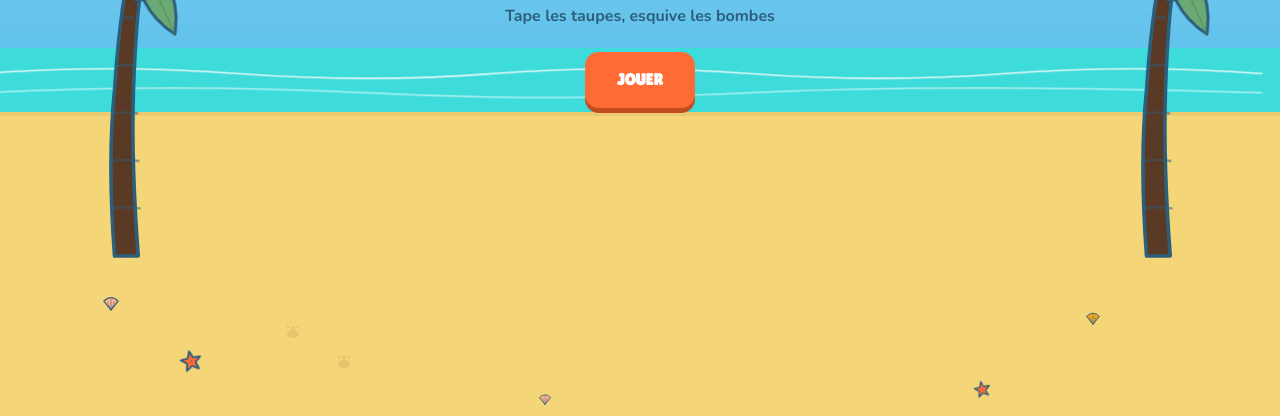
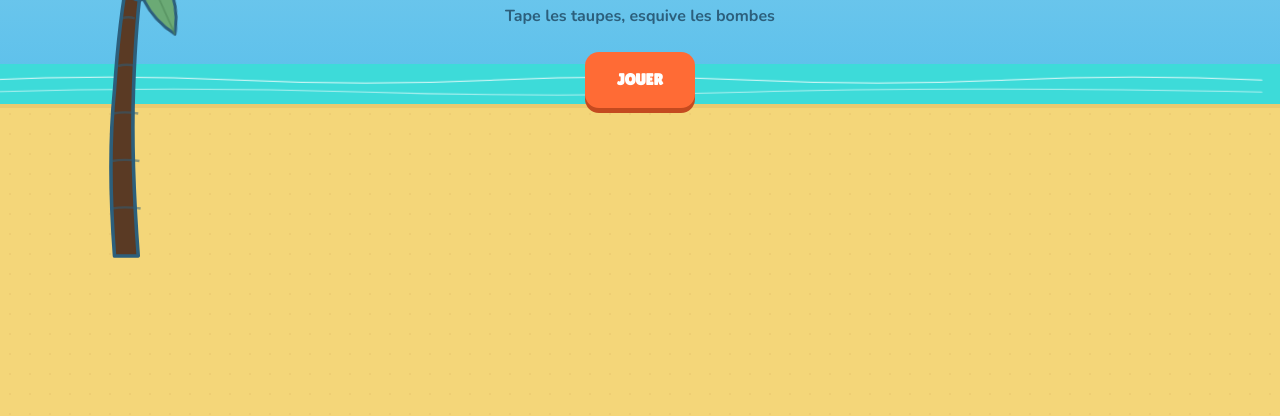
Before and after one commit to EddinAdou/TapeTaupe, a website built with Vite: page apps/web/index.html in a window 1280 px wide. Shown: the part 384-800 px from the top of the page. Built offline with nearby package versions, Linux system fonts and the light colour scheme.

Commit message:
fix(web): tweak scene proportions and clean home backdrop

```diff
--- a/apps/web/src/screen-manager.ts
+++ b/apps/web/src/screen-manager.ts
@@ -22,6 +22,7 @@ export function setScreen(name: ScreenName): void {
   if (!mountPoint) throw new Error('initScreens must be called before setScreen');
   if (current === name) return;
   current = name;
+  document.body.dataset.screen = name;
   mountPoint.replaceChildren(renderers[name]());
 }
 
--- a/apps/web/src/styles/scene.css
+++ b/apps/web/src/styles/scene.css
@@ -165,8 +165,8 @@
   position: absolute;
   left: 0;
   right: 0;
-  top: 54%;
-  height: 8%;
+  top: 56%;
+  height: 5%;
 }
 
 .tt-scene-sea svg {
@@ -180,7 +180,7 @@
   position: absolute;
   left: 0;
   right: 0;
-  top: 62%;
+  top: 61%;
   bottom: 0;
   background: var(--color-sand);
   box-shadow: inset 0 4px 0 rgb(212 168 90 / 30%);
@@ -545,6 +545,14 @@
   animation: ttStarSpin 30s linear infinite;
 }
 
+/* ────────── Per-screen overrides ────────── */
+
+/* Home: cleaner backdrop — no right palm, no beach details */
+body[data-screen='home'] .tt-scene-palm--right,
+body[data-screen='home'] .tt-scene-detail {
+  display: none;
+}
+
 @media (prefers-reduced-motion: reduce) {
   .tt-sun-body,
   .tt-sun-halo,
```
